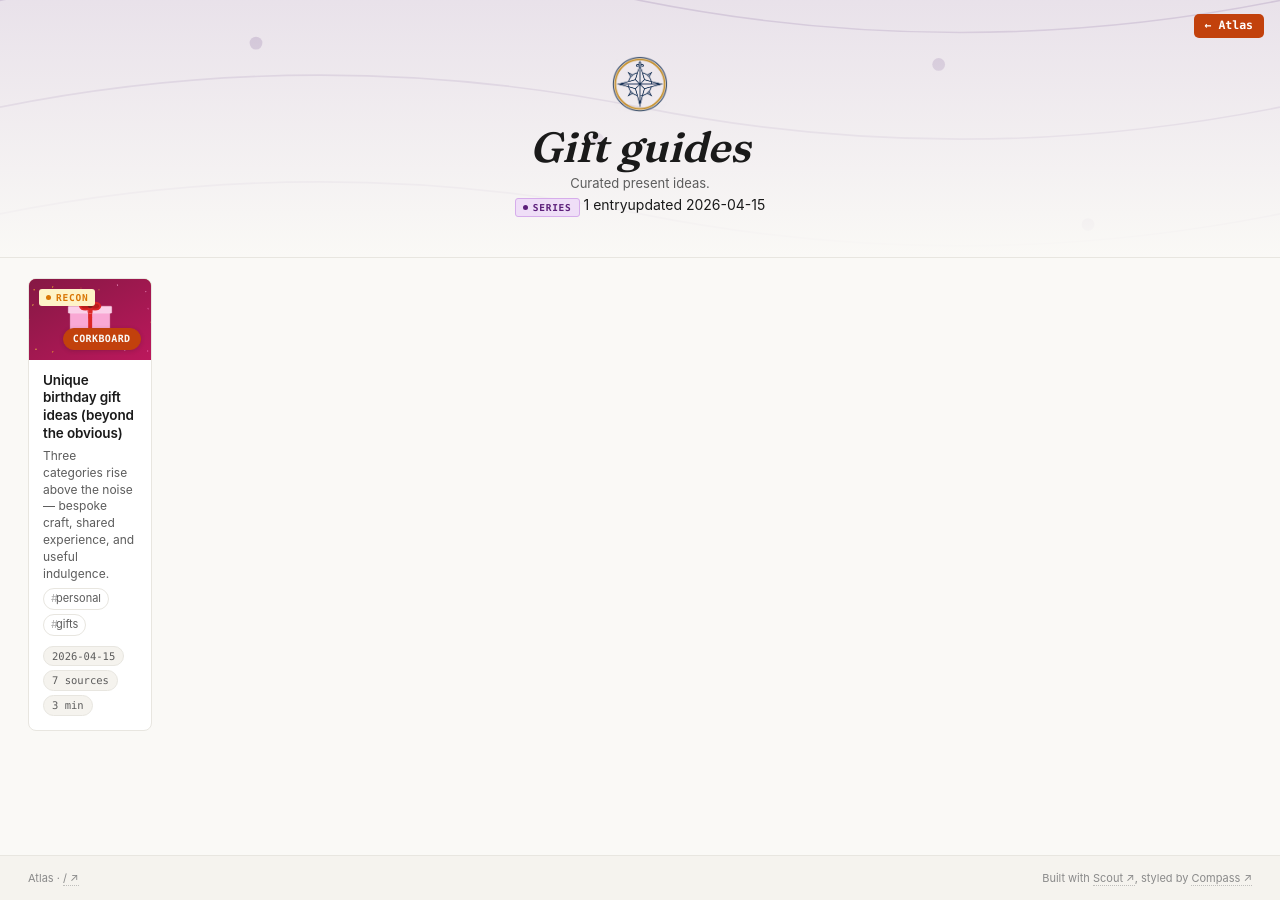
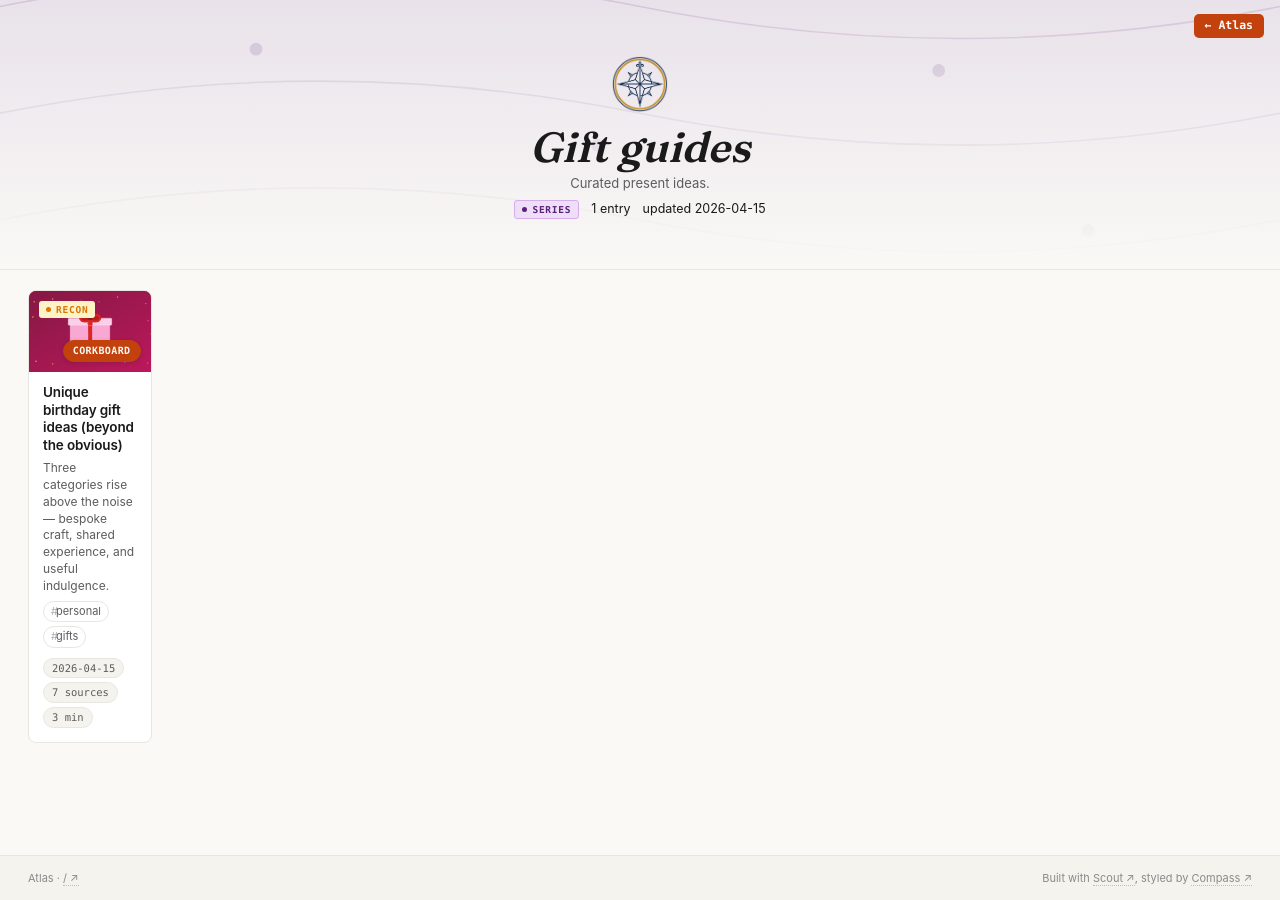
Before and after one commit to Laoujin/Compass, a Jekyll site: the page built from series/gift-guides.md, in a window 1280 px wide. Built offline with Jekyll 4.4.1, drawn with Linux system fonts in a browser that asks for light colours; some web fonts are replaced.

Commit message:
Style series mode within skeleton chrome

```diff
--- a/assets/series.css
+++ b/assets/series.css
@@ -93,3 +93,22 @@
 
 .series-back { display: inline-block; margin: 24px 0; color: var(--pal-fg-faint); text-decoration: none; }
 .series-back:hover { color: var(--pal-fg); }
+
+/* ── Series mode inside a skeleton's chrome ───────────────────────────────
+   The hero skeletons (s1/s4/s5) render the series kicker + back-link inside
+   their own header; topbar skeletons (s2/s3) render .series-cover in content.
+   These rules add breathing room without overriding skeleton typography. */
+.s5-fold .research-kicker,
+.s1-hero .research-kicker,
+.s4-hero .research-kicker {
+  display: flex; gap: 12px; align-items: center;
+  font-size: 12.5px; margin: 6px 0 10px;
+}
+.s1-hero .research-kicker { justify-content: center; }
+
+/* Topbar skeletons: the .series-cover strip sits at the top of content. */
+.s2-content > .series-cover,
+.s3-content > .series-cover { margin-bottom: 8px; }
+
+/* s3: with the sidebar suppressed, let content use the full width. */
+.s3-main--series { display: block; }
```
